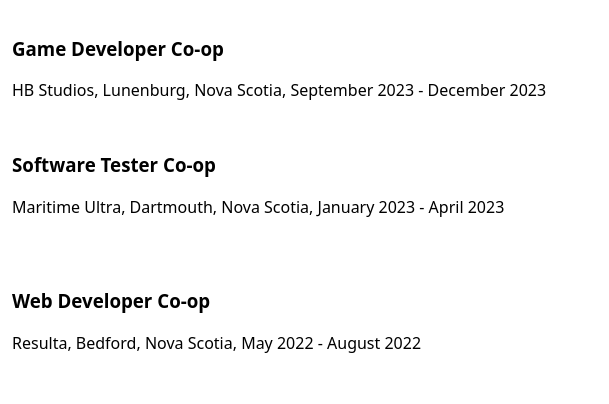
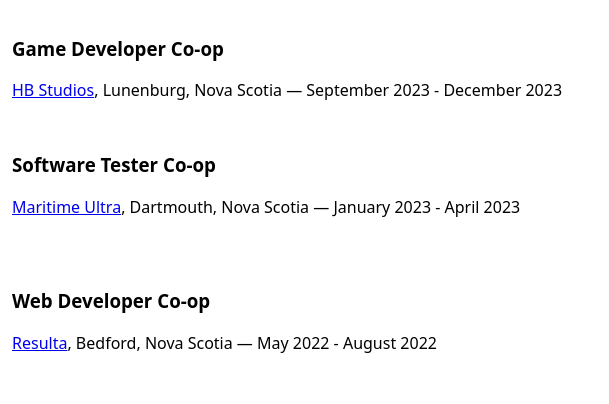
Before and after one commit to EthanAlexanderAnderson/portfolio-website, a plain HTML site: page index.html in a window 1280 px wide. Shown: the part 489-893 px from the top of the page, 188-797 px from the left. Drawn offline with Linux system fonts and the light colour scheme.

Commit message:
add work experience links

```diff
--- a/index.html
+++ b/index.html
@@ -32,21 +32,21 @@
         <img src="images/hb-studios.png" alt="HB Studios logo" class="item-image" />
         <div class="item-content">
           <h3>Game Developer Co-op</h3>
-          <p>HB Studios, Lunenburg, Nova Scotia, September 2023 - December 2023</p>
+          <p><a href="https://www.hb-studios.com/" target="_blank" rel="noopener noreferrer">HB Studios</a>, Lunenburg, Nova Scotia — September 2023 - December 2023</p>
         </div>
     </div>
     <div class="work-experience">
         <img src="images/maritime-ultra.png" alt="Maritime Ultra logo" class="item-image" />
         <div class="item-content">
           <h3>Software Tester Co-op</h3>
-          <p>Maritime Ultra, Dartmouth, Nova Scotia, January 2023 - April 2023</p>
+          <p><a href="https://umaritime.com/" target="_blank" rel="noopener noreferrer">Maritime Ultra</a>, Dartmouth, Nova Scotia — January 2023 - April 2023</p>
         </div>
     </div>
     <div class="work-experience">
         <img src="images/resulta.png" alt="Resulta logo" class="item-image" />
         <div class="item-content">
           <h3>Web Developer Co-op</h3>
-          <p>Resulta, Bedford, Nova Scotia, May 2022 - August 2022</p>
+          <p><a href="https://www.resulta.com/" target="_blank" rel="noopener noreferrer">Resulta</a>, Bedford, Nova Scotia — May 2022 - August 2022</p>
         </div>
     </div>
 
```
